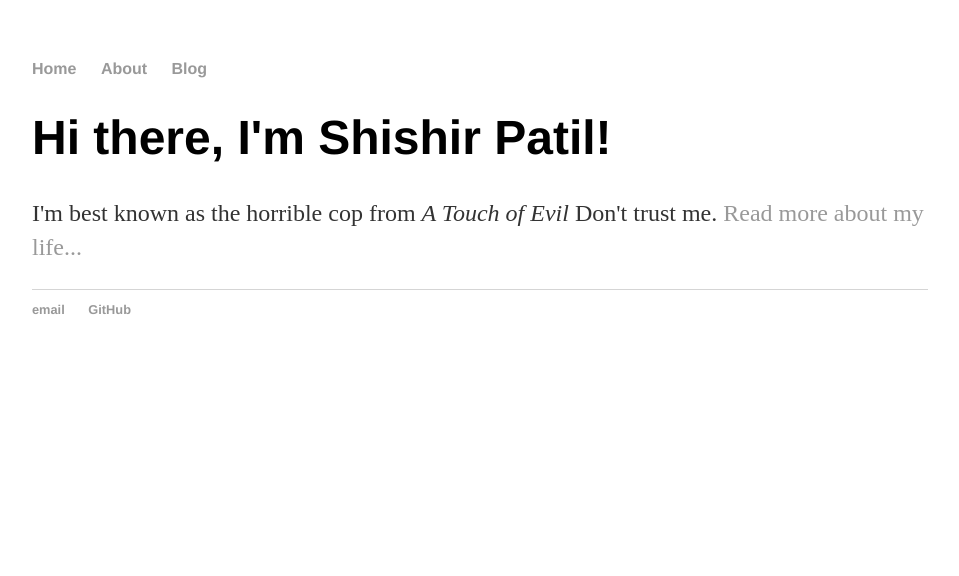
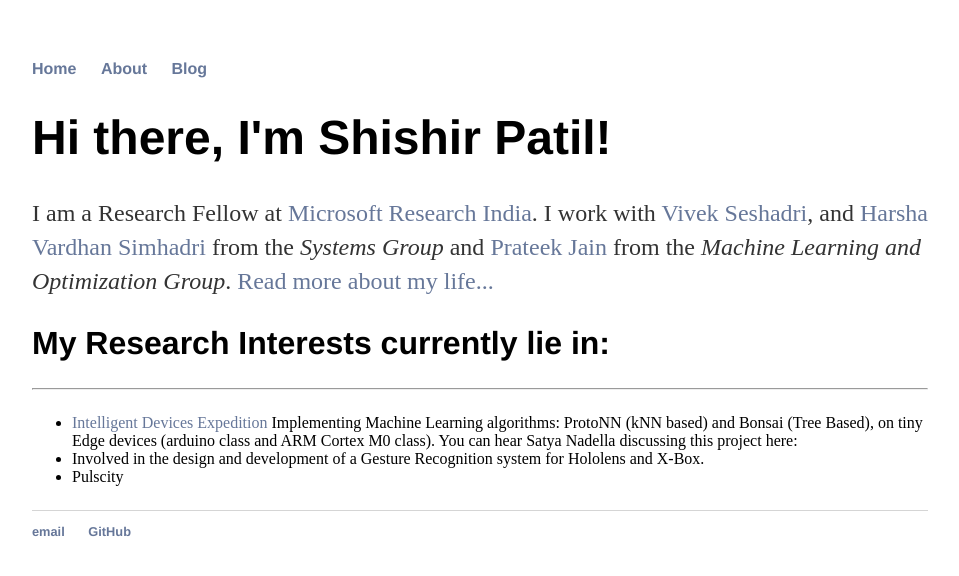
Before and after one commit to ShishirPatil/ShishirPatil.github.io, a Jekyll site: the page built from index.md, in a window 1280 px wide. Shown: the top 576 px of the page, without its empty margins (160-1119 px from the left). Built offline with Jekyll 4.4.1, drawn with Linux system fonts in a browser that asks for light colours.

```diff
--- a/_layouts/default.html
+++ b/_layouts/default.html
@@ -5,6 +5,7 @@
 			<title>{{ page.title }}</title>
 			<!-- link to main stylesheet -->
 			<link rel="stylesheet" type="text/css" href="/css/main.css">
+			<link rel="shortcut icon" type="image/x-icon" href="/favicon.ico?">
 		</head>
 		<body>
 			<nav>
--- a/css/main.css
+++ b/css/main.css
@@ -14,13 +14,17 @@
 }
 a {
     text-decoration: none;
-    color: #999;
+    color: #679;
 }
 a:hover {
     text-decoration: underline;
 }
 h1 {
     font-size: 3em;
+    font-family:'Helvetica', 'Arial', 'Sans-Serif';
+}
+h2 {
+    font-size: 2em;
     font-family:'Helvetica', 'Arial', 'Sans-Serif';
 }
 p {
@@ -40,4 +44,5 @@
 
 ul.posts li {
     list-style: none;
+
 }
--- /dev/null
+++ b/index.md
@@ -0,0 +1,20 @@
+---
+layout: default
+title: Shishir Patil
+---
+<div class="blurb">
+	<h1>Hi there, I'm Shishir Patil!</h1>
+	<p>I am a Research Fellow at <a href ='https://www.microsoft.com/en-us/research/lab/microsoft-research-india/'>Microsoft Research India</a>. I work with <a href='https://www.microsoft.com/en-us/research/people/visesha/'>Vivek Seshadri</a>, and <a href='http://harsha-simhadri.org/'>Harsha Vardhan Simhadri</a> from the <em>Systems Group</em> and <a href='http://www.prateekjain.org/'>Prateek Jain</a> from the <em>Machine Learning and Optimization Group</em>.   <a href="/about">Read more about my life...</a></p>
+</div><!-- /.blurb -->
+
+<div class="blurb">
+
+    <h2>My Research Interests currently lie in:</h2><hr>
+    <p>
+            <ul><li><a href ='https://github.com/Microsoft/EdgeML'>Intelligent Devices Expedition</a>
+        Implementing Machine Learning algorithms: ProtoNN (kNN based) and Bonsai (Tree Based), on tiny Edge devices (arduino class and ARM Cortex M0 class). You can hear Satya Nadella discussing this project here:</li>
+        <li>Involved in the design and development of a Gesture Recognition system for Hololens and X-Box.</li>
+        <li>Pulscity</li></ul>
+     </p>
+
+</div><!-- /.blurb -->
```
Also changed, not shown: favicon.ico (added), 1 other file.
